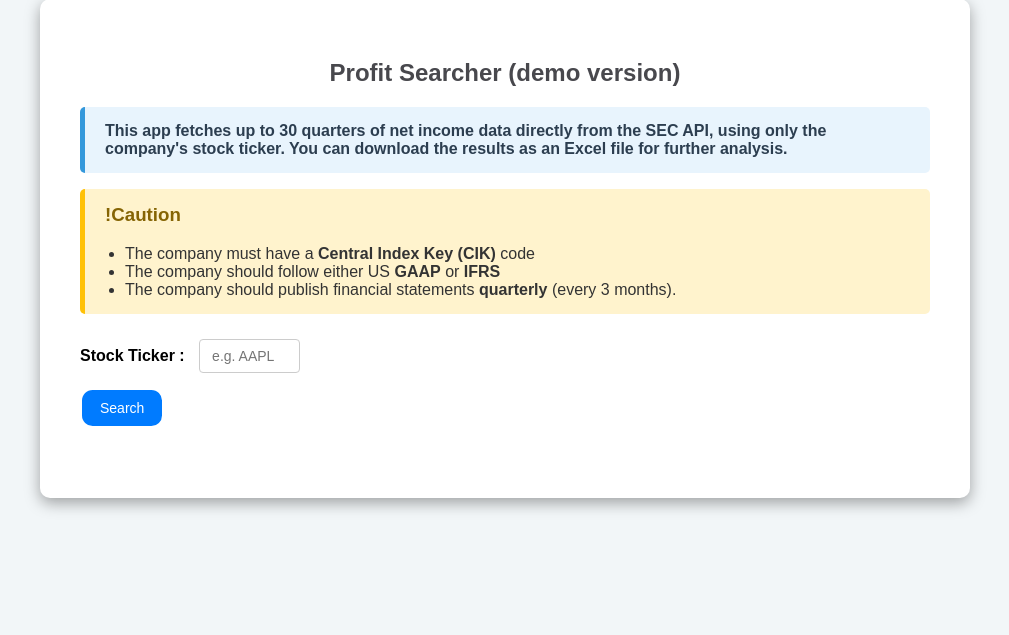
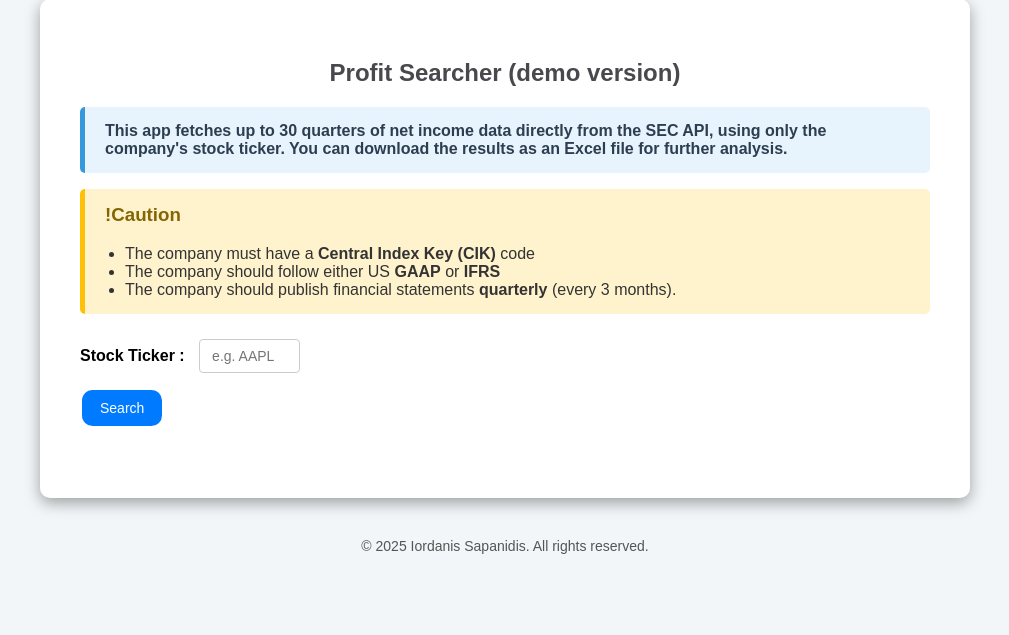
Before and after one commit to JordanSapanidis/render-flask-deployment, a Flask app: page / in a window 1280 px wide. Shown: the part 41-676 px from the top of the page, without its empty margins (135-1144 px from the left). Run offline with Flask 3, Linux system fonts and the light colour scheme; some libraries are stand-ins or nearby versions.

Commit message:
Update index.html

```diff
--- a/templates/index.html
+++ b/templates/index.html
@@ -300,5 +300,8 @@ function exportTableToXLSX(tableID, filename = "data.xlsx") {
 }
 
 </script>
+<footer style="text-align: center; font-size: 14px; color: #555;">
+        &copy; 2025 Iordanis Sapanidis. All rights reserved.
+</footer>
 </body>
 </html>
```
